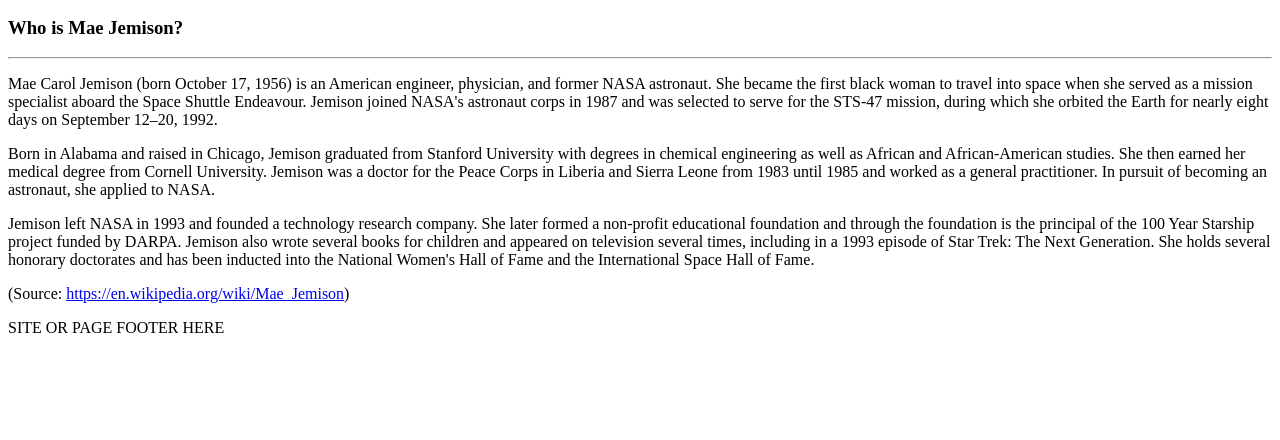
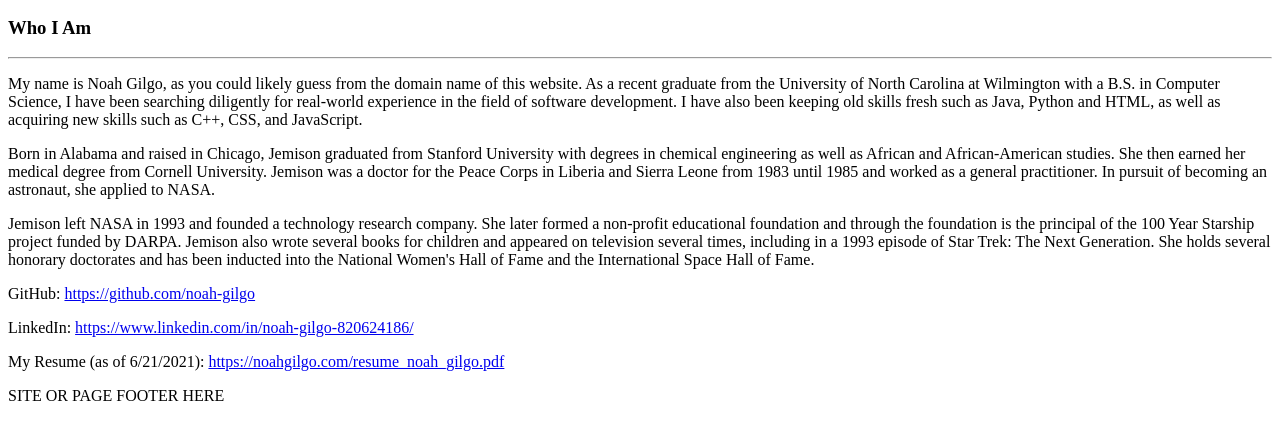
Before and after one commit to noah-gilgo/Website, a plain HTML site: page index.html in a window 1280 px wide. Shown: the part 148-588 px from the top of the page. Drawn offline with Linux system fonts and the light colour scheme.

Commit message:
Added footer/starting paragraph to the biographical section of the main page of the website.

```diff
--- a/index.html
+++ b/index.html
@@ -18,13 +18,13 @@
 
             <section>
                 <header>
-                    <h3>Who is Mae Jemison?</h3>
+                    <h3>Who I Am</h3>
                 </header>
                 <hr>
                 <p>
-                    Mae Carol Jemison (born October 17, 1956) is an American engineer, physician, and former NASA astronaut. She became the first black woman to travel into space
-                    when she served as a mission specialist aboard the Space Shuttle Endeavour. Jemison joined NASA's astronaut corps in 1987 and was selected to serve for the STS-47
-                    mission, during which she orbited the Earth for nearly eight days on September 12–20, 1992.
+                    My name is Noah Gilgo, as you could likely guess from the domain name of this website. As a recent graduate from the University of North Carolina at Wilmington
+                    with a B.S. in Computer Science, I have been searching diligently for real-world experience in the field of software development. I have also been keeping old
+                    skills fresh such as Java, Python and HTML, as well as acquiring new skills such as C++, CSS, and JavaScript.
                 </p>
                 <p>
                     Born in Alabama and raised in Chicago, Jemison graduated from Stanford University with degrees in chemical engineering as well as African and African-American
@@ -38,7 +38,9 @@
                     International Space Hall of Fame.
                 </p>
             <footer>
-                <p>(Source: <a target="_blank" href="https://en.wikipedia.org/wiki/Mae_Jemison">https://en.wikipedia.org/wiki/Mae_Jemison</a>)</p>
+                <p>GitHub: <a target="_blank" href="https://github.com/noah-gilgo">https://github.com/noah-gilgo</a></p>
+                <p>LinkedIn: <a target="_blank" href="https://www.linkedin.com/in/noah-gilgo-820624186/">https://www.linkedin.com/in/noah-gilgo-820624186/</a></p>
+                <p>My Resume (as of 6/21/2021): <a target="_blank" href="https://noahgilgo.com/resume_noah_gilgo.pdf">https://noahgilgo.com/resume_noah_gilgo.pdf</a></p>
             </footer>
         </article>
         <footer>
```
